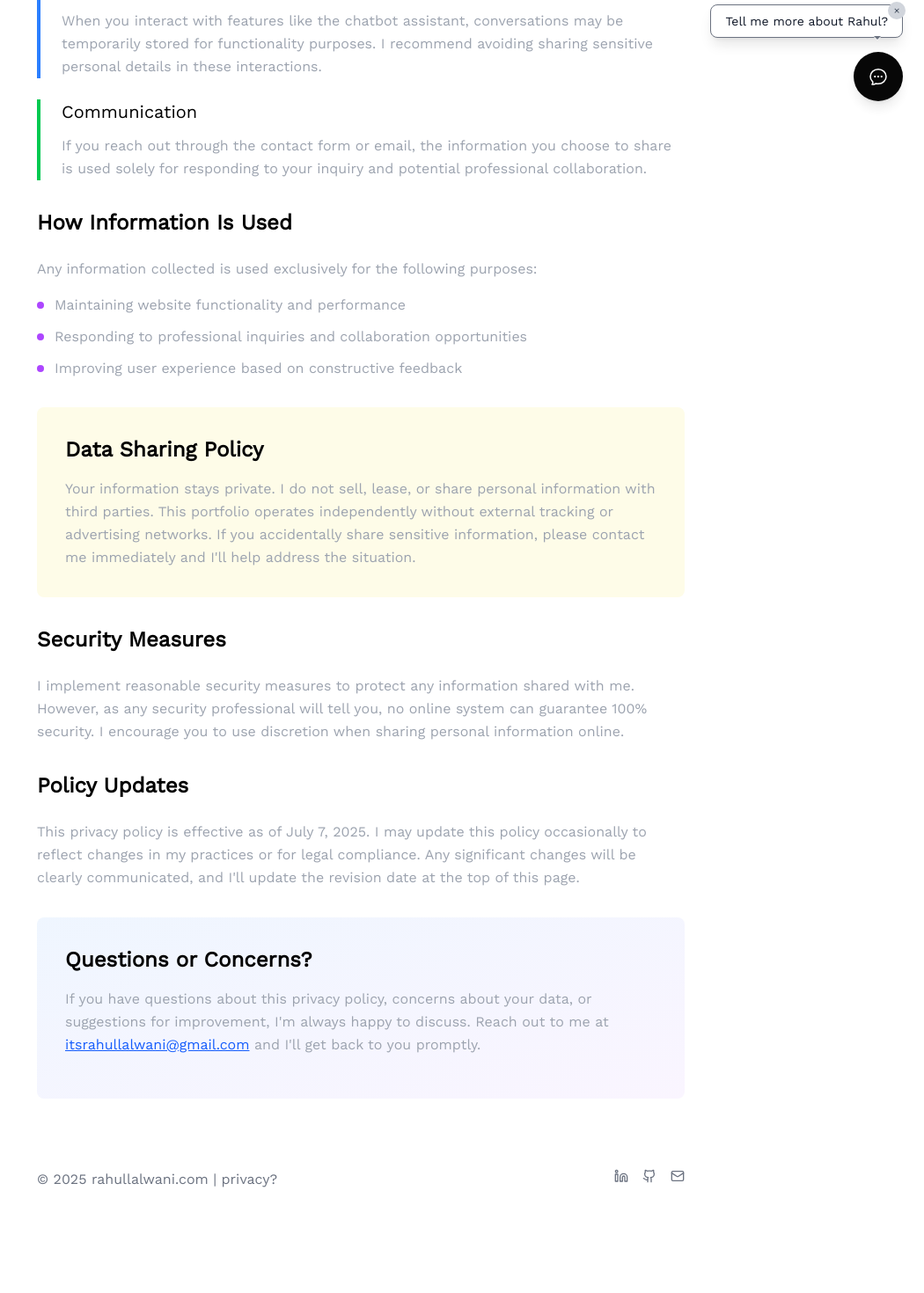
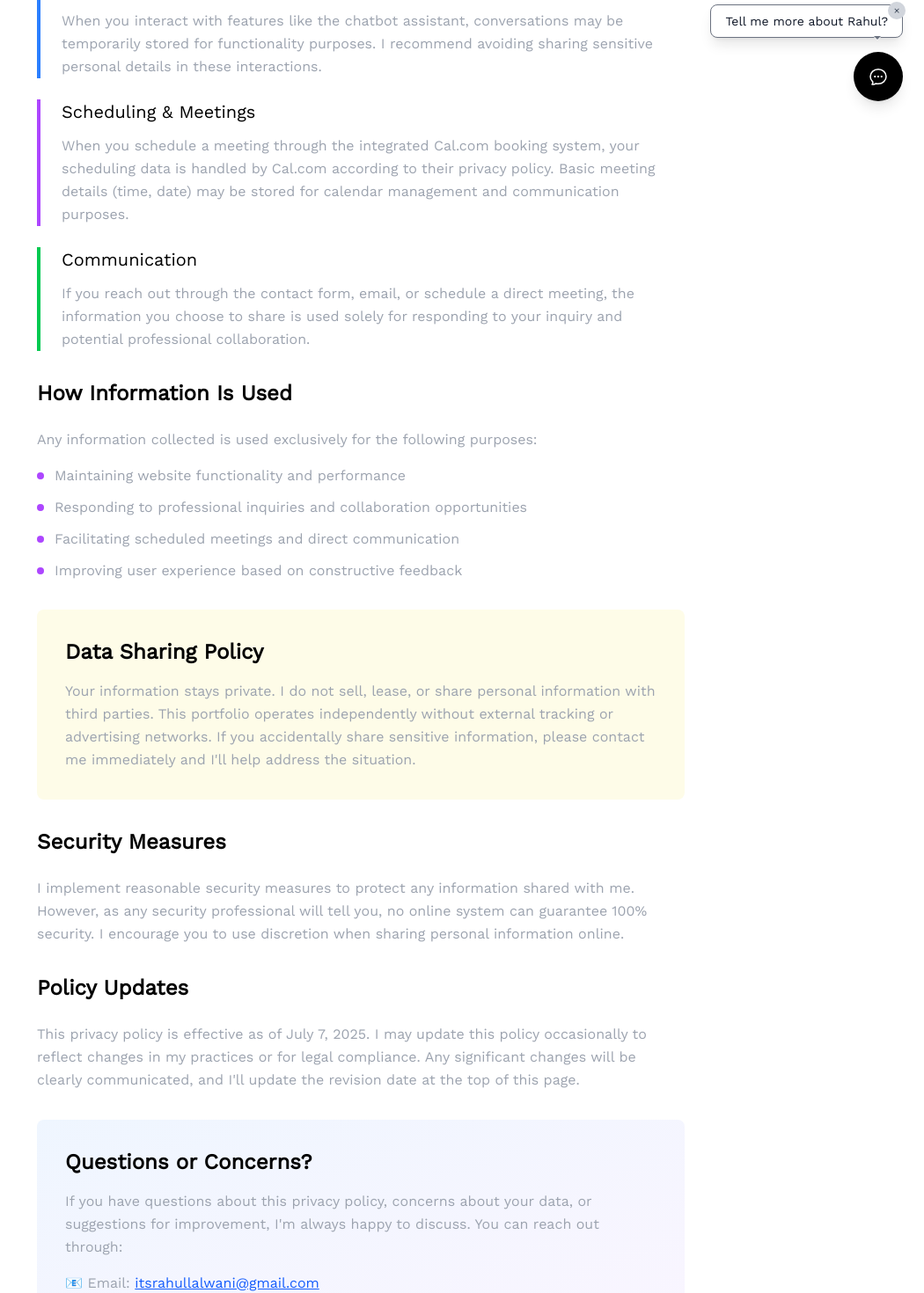
Before and after one commit to Rahul-lalwani-learner/rahullalwani.com, a Next.js app: page /privacy in a window 1280 px wide. Shown: the part 661-2131 px from the top of the page at 88% size, without its empty margins (230-1280 px from the left). Built offline with nearby package versions, Linux system fonts and the light colour scheme; a web font is replaced by a local one.

Commit message:
updated the call schedule add icon for calender updated readme and privacy page

```diff
--- a/app/components/ScheduleMeeting.tsx
+++ b/app/components/ScheduleMeeting.tsx
@@ -2,6 +2,7 @@
 import { getCalApi } from "@calcom/embed-react";
 import { useEffect } from "react";
 import { CheckTick } from "../ui/icons/CheckTick";
+import { CalenderIcon } from "../ui/icons/CalenderIcon";
 
 export default function ScheduleMeeting() {
   useEffect(() => {
@@ -22,17 +23,15 @@ export default function ScheduleMeeting() {
 
       <div className="relative p-8 bg-white/80 dark:bg-gray-900/80 backdrop-blur-sm rounded-xl border border-blue-200/50 dark:border-blue-800/50 shadow-lg hover:shadow-xl transition-all duration-300">
         {/* Header with Icon */}
-        <div className="flex items-center gap-3 mb-4">
-          <div className="w-12 h-12 bg-gray-900 dark:bg-gray-100 rounded-xl flex items-center justify-center shadow-lg">
-            <svg className="w-6 h-6 text-white dark:text-gray-900" fill="none" stroke="currentColor" viewBox="0 0 24 24">
-              <path strokeLinecap="round" strokeLinejoin="round" strokeWidth={2} d="M12 8v4l3 3m6-3a9 9 0 11-18 0 9 9 0 0118 0z" />
-            </svg>
+        <div className="flex items-center gap-4 mb-6">
+          <div className="w-12 h-12 bg-gray-900 dark:bg-gray-100 rounded-xl flex items-center justify-center shadow-lg group">
+            <CalenderIcon color="white" extraClass="dark:stroke-gray-900 group-hover:scale-110 transition-transform duration-300"/>
           </div>
-          <div>
-            <h3 className="text-xl font-bold text-gray-900 dark:text-gray-100">
+          <div className="flex-1">
+            <h3 className="text-xl font-bold text-gray-900 dark:text-gray-100 leading-tight">
               Let&apos;s Connect
             </h3>
-            <span className="text-sm font-medium text-blue-600 dark:text-blue-400">
+            <span className="text-sm font-medium text-blue-600 dark:text-blue-400 leading-tight">
               1:1 Direct Call
             </span>
           </div>
@@ -61,9 +60,6 @@ export default function ScheduleMeeting() {
           data-cal-config='{"layout":"month_view"}'
           className="w-full bg-gray-900 dark:bg-gray-100 text-white dark:text-gray-900 font-semibold py-4 px-6 rounded-xl shadow-lg hover:shadow-xl hover:bg-gray-800 dark:hover:bg-light-border focus:outline-none focus:ring-2 focus:ring-black dark:focus:ring-white focus:ring-offset-2 focus:ring-offset-white dark:focus:ring-offset-gray-900 transition-all duration-300 flex items-center justify-center gap-3 group transform hover:-translate-y-1"
         >
-          <svg className="w-5 h-5 group-hover:rotate-12 transition-transform duration-300" fill="none" stroke="currentColor" viewBox="0 0 24 24">
-            <path strokeLinecap="round" strokeLinejoin="round" strokeWidth={2} d="M8 7V3m8 4V3m-9 8h10M5 21h14a2 2 0 002-2V7a2 2 0 00-2-2H5a2 2 0 00-2 2v12a2 2 0 002 2z" />
-          </svg>
           <span className="text-lg">Book Your Slot</span>
           <svg className="w-5 h-5 transform transition-all duration-300 group-hover:translate-x-1 group-hover:scale-110" fill="none" stroke="currentColor" viewBox="0 0 24 24">
             <path strokeLinecap="round" strokeLinejoin="round" strokeWidth={2} d="M13 7l5 5-5 5M6 12h12" />
--- a/app/privacy/page.tsx
+++ b/app/privacy/page.tsx
@@ -66,12 +66,23 @@ export default function Privacy(){
                                 </p>
                             </div>
 
+                            <div className="border-l-4 border-purple-500 pl-6">
+                                <h3 className="text-xl font-medium text-black dark:text-white mb-3">
+                                    Scheduling & Meetings
+                                </h3>
+                                <p className="text-gray-700 dark:text-gray-300 leading-relaxed">
+                                    When you schedule a meeting through the integrated Cal.com booking system, your scheduling data
+                                    is handled by Cal.com according to their privacy policy. Basic meeting details (time, date) may
+                                    be stored for calendar management and communication purposes.
+                                </p>
+                            </div>
+
                             <div className="border-l-4 border-green-500 pl-6">
                                 <h3 className="text-xl font-medium text-black dark:text-white mb-3">
                                     Communication
                                 </h3>
                                 <p className="text-gray-700 dark:text-gray-300 leading-relaxed">
-                                    If you reach out through the contact form or email, the information you choose to share is used
+                                    If you reach out through the contact form, email, or schedule a direct meeting, the information you choose to share is used
                                     solely for responding to your inquiry and potential professional collaboration.
                                 </p>
                             </div>
@@ -94,6 +105,10 @@ export default function Privacy(){
                             <li className="flex items-start">
                                 <span className="w-2 h-2 bg-purple-500 rounded-full mt-2 mr-3 flex-shrink-0"></span>
                                 <span>Responding to professional inquiries and collaboration opportunities</span>
+                            </li>
+                            <li className="flex items-start">
+                                <span className="w-2 h-2 bg-purple-500 rounded-full mt-2 mr-3 flex-shrink-0"></span>
+                                <span>Facilitating scheduled meetings and direct communication</span>
                             </li>
                             <li className="flex items-start">
                                 <span className="w-2 h-2 bg-purple-500 rounded-full mt-2 mr-3 flex-shrink-0"></span>
@@ -145,15 +160,22 @@ export default function Privacy(){
                         </h2>
                         <p className="text-gray-700 dark:text-gray-300 leading-relaxed mb-4">
                             If you have questions about this privacy policy, concerns about your data, or suggestions for improvement,
-                            I&apos;m always happy to discuss. Reach out to me at{' '}
+                            I&apos;m always happy to discuss. You can reach out through:
+                        </p>
+                        <div className="space-y-2 text-gray-700 dark:text-gray-300">
+                            <p>
+                                📧 Email:{' '}
                                 <a
                                     href={emailSocial?.href || "mailto:itsrahullalwani@gmail.com"}
                                     className="text-blue-600 dark:text-blue-400 hover:text-blue-800 dark:hover:text-blue-300 transition-colors font-medium underline"
                                 >
                                     {emailSocial?.href.replace('mailto:', '') || "itsrahullalwani@gmail.com"}
                                 </a>
-                            {' '}and I&apos;ll get back to you promptly.
                             </p>
+                            <p>
+                                📅 Schedule a quick call through the contact page for immediate discussion
+                            </p>
+                        </div>
                     </section>
                 </div>
             </div>
--- /dev/null
+++ b/app/ui/icons/CalenderIcon.tsx
@@ -0,0 +1,8 @@
+import { iconProps } from "./iconsType";
+
+export function CalenderIcon({size, extraClass, color}: iconProps){
+    return <svg xmlns="http://www.w3.org/2000/svg" fill="none" viewBox="0 0 24 24" strokeWidth={1.5} stroke={color === undefined? "currentColor": color} className={`${size === undefined? 'size-6': size} ${extraClass}`}>
+  <path strokeLinecap="round" strokeLinejoin="round" d="M6.75 3v2.25M17.25 3v2.25M3 18.75V7.5a2.25 2.25 0 0 1 2.25-2.25h13.5A2.25 2.25 0 0 1 21 7.5v11.25m-18 0A2.25 2.25 0 0 0 5.25 21h13.5A2.25 2.25 0 0 0 21 18.75m-18 0v-7.5A2.25 2.25 0 0 1 5.25 9h13.5A2.25 2.25 0 0 1 21 11.25v7.5m-9-6h.008v.008H12v-.008ZM12 15h.008v.008H12V15Zm0 2.25h.008v.008H12v-.008ZM9.75 15h.008v.008H9.75V15Zm0 2.25h.008v.008H9.75v-.008ZM7.5 15h.008v.008H7.5V15Zm0 2.25h.008v.008H7.5v-.008Zm6.75-4.5h.008v.008h-.008v-.008Zm0 2.25h.008v.008h-.008V15Zm0 2.25h.008v.008h-.008v-.008Zm2.25-4.5h.008v.008H16.5v-.008Zm0 2.25h.008v.008H16.5V15Z" />
+</svg>
+
+}
```
Also changed, not shown: 1 other file (tests, documents, lock files or other folders). Lines whose indentation alone changed are shown as unchanged.
